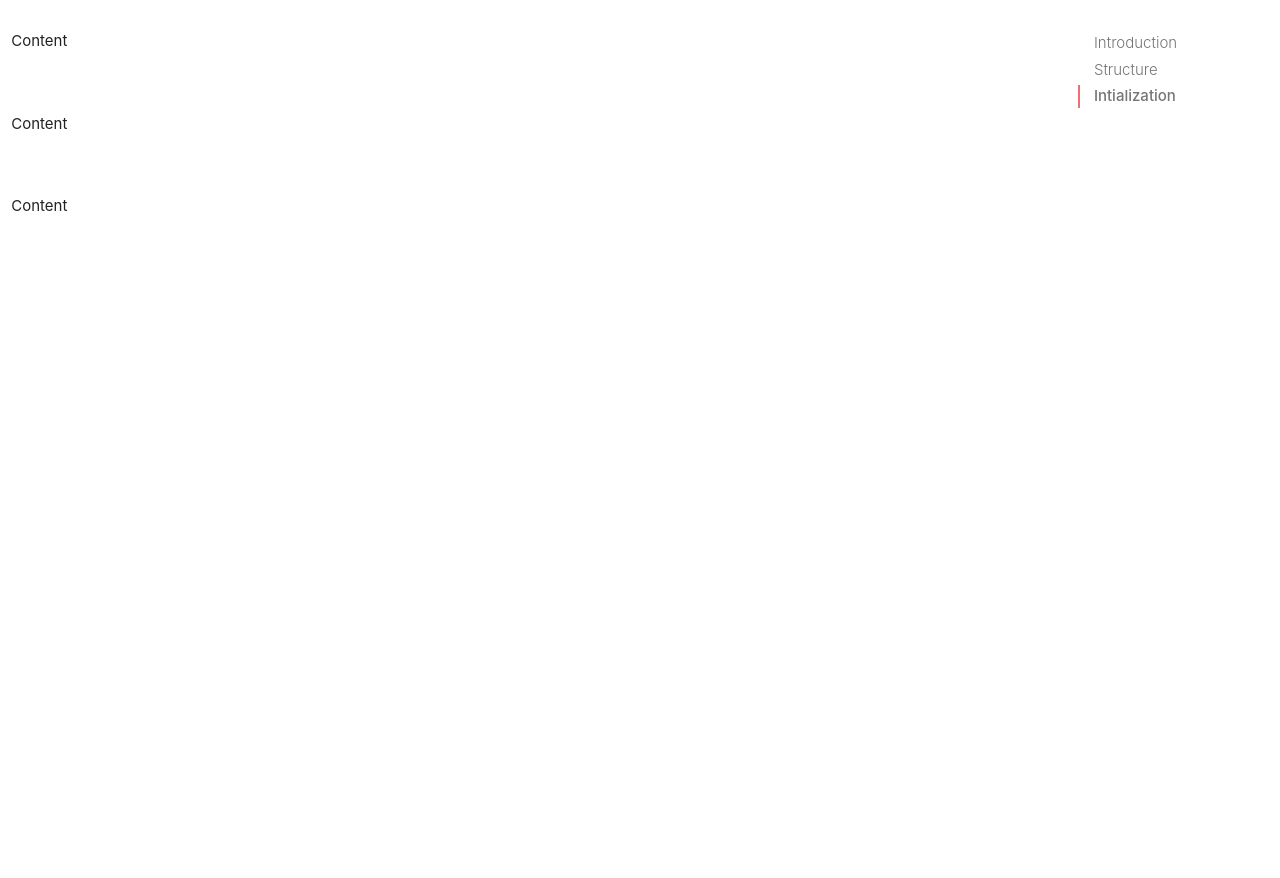
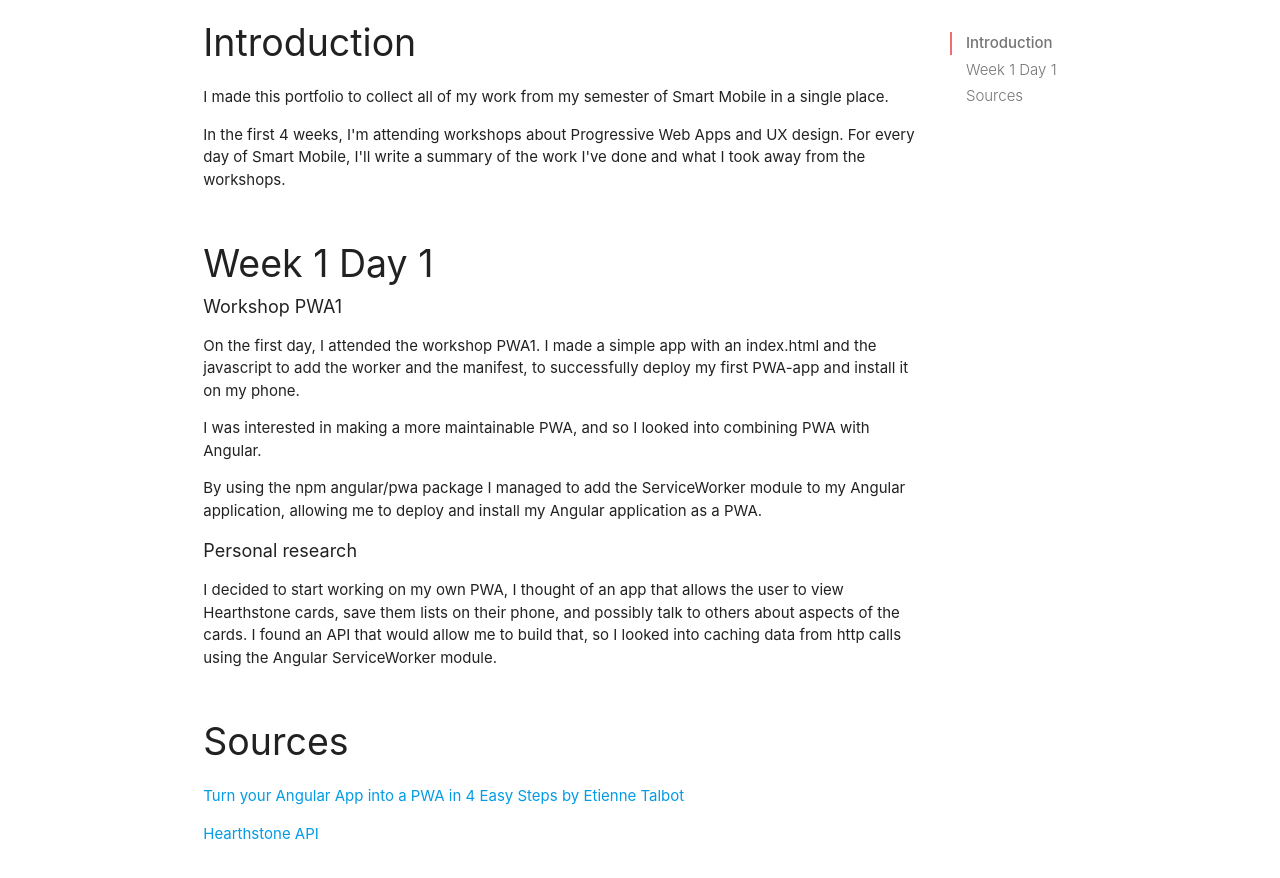
Before and after one commit to Yori1/HearthstoneViewer, an Angular app: page /portfolio in a window 1280 px wide. Shown: the top 878 px of the page. Before the commit the page ends 800 px from the top, so only its background shows below. Built offline with nearby package versions, Linux system fonts and the light colour scheme.

Commit message:
added portfolio

```diff
--- a/src/app/app.component.html
+++ b/src/app/app.component.html
@@ -1,3 +1,5 @@
 <link href="http://fonts.googleapis.com/icon?family=Material+Icons" rel="stylesheet">
+<script src="https://cdn.jsdelivr.net/gh/google/code-prettify@master/loader/run_prettify.js?lang=css&amp;skin=sunburst;autorun=true"></script>
+
 
 <router-outlet></router-outlet>
--- a/src/app/portfolio/portfolio.component.css
+++ b/src/app/portfolio/portfolio.component.css
@@ -0,0 +1,16 @@
+
+.table-of-contents {
+    position: fixed;
+    width: 100%;
+    height: 100%;
+    display: block;
+    transform: translateZ(0);-webkit-transform: translateZ(0);
+}
+
+.sub-header {
+    font-size: 1.2em;
+}
+
+.header {
+    font-size: 2.5em;
+}
--- a/src/app/portfolio/portfolio.component.html
+++ b/src/app/portfolio/portfolio.component.html
@@ -1,22 +1,70 @@
+<div class="container">
     <div class="row">
         <div class="col s12 m9 l10">
             <div id="introduction" class="section scrollspy">
-        <p>Content </p>
+                <div class="header">Introduction </div>
+                <p>
+                    I made this portfolio to collect all of my work from my semester of Smart Mobile in a single place.
+                </p>
+                <p>
+                    In the first 4 weeks, I'm attending workshops about Progressive Web Apps and UX design.
+                    For every day of Smart Mobile, I'll write a summary of the work I've done and what I took away from
+                    the workshops.
+                </p>
+                <p></p>
             </div>
 
             <div id="structure" class="section scrollspy">
-        <p>Content </p>
+                <div class="header">Week 1 Day 1 </div>
+
+                <div class="sub-header">
+                    Workshop PWA1
+                </div>
+                <p>
+                    On the first day, I attended the workshop PWA1. I made a simple app with an index.html and the
+                    javascript to add the worker and the manifest, to successfully deploy my first PWA-app and install
+                    it on my phone.
+                </p>
+                <p>
+                    I was interested in making a more maintainable PWA, and so I looked into combining PWA with Angular.
+                </p>
+                <p>
+                    By using the npm angular/pwa package I managed to add the ServiceWorker module to my Angular
+                    application, allowing me to deploy and install my Angular application as a PWA.
+                </p>
+
+                <div class="sub-header">
+                    Personal research
+                </div>
+                <p>
+                    I decided to start working on my own PWA, I thought of an app that allows the user to view Hearthstone cards, save them lists on their
+                     phone, and possibly talk to others about aspects of the cards. I found an API that would allow me to build that, so I looked into
+                     caching data from http calls using the Angular ServiceWorker module.
+                </p>
+
+                <code class="prettyprint">
+
+                </code>
+
             </div>
 
-      <div id="initialization" class="section scrollspy">
-        <p>Content </p>
+            <div id="sources" class="section scrollspy">
+                <div class="header">Sources </div>
+                <p><a href="https://medium.com/poka-techblog/turn-your-angular-app-into-a-pwa-in-4-easy-steps-543510a9b626">
+                        Turn your Angular App into a PWA in 4 Easy Steps by Etienne Talbot
+                    </a></p>
+                <p><a href="https://rapidapi.com/omgvamp/api/hearthstone">
+                    Hearthstone API
+                </a></p>
+
             </div>
         </div>
         <div class="col hide-on-small-only m3 l2">
             <ul class="section table-of-contents">
                 <li><a href="#introduction">Introduction</a></li>
-        <li><a href="#structure">Structure</a></li>
-        <li><a href="#initialization">Intialization</a></li>
+                <li><a href="#week-1-day-1">Week 1 Day 1</a></li>
+                <li><a href="#sources">Sources</a></li>
             </ul>
         </div>
     </div>
+</div>
--- a/src/styles.css
+++ b/src/styles.css
@@ -1 +1,8 @@
 /* You can add global styles to this file, and also import other style files */
+html {
+
+    -webkit-background-size: cover;
+    -moz-background-size: cover;
+    -o-background-size: cover;
+    background-size: cover;
+}
```
Also changed, not shown: src/assets/portfolio/blurred-canvas.jpg (added). Lines whose indentation alone changed are shown as unchanged.
